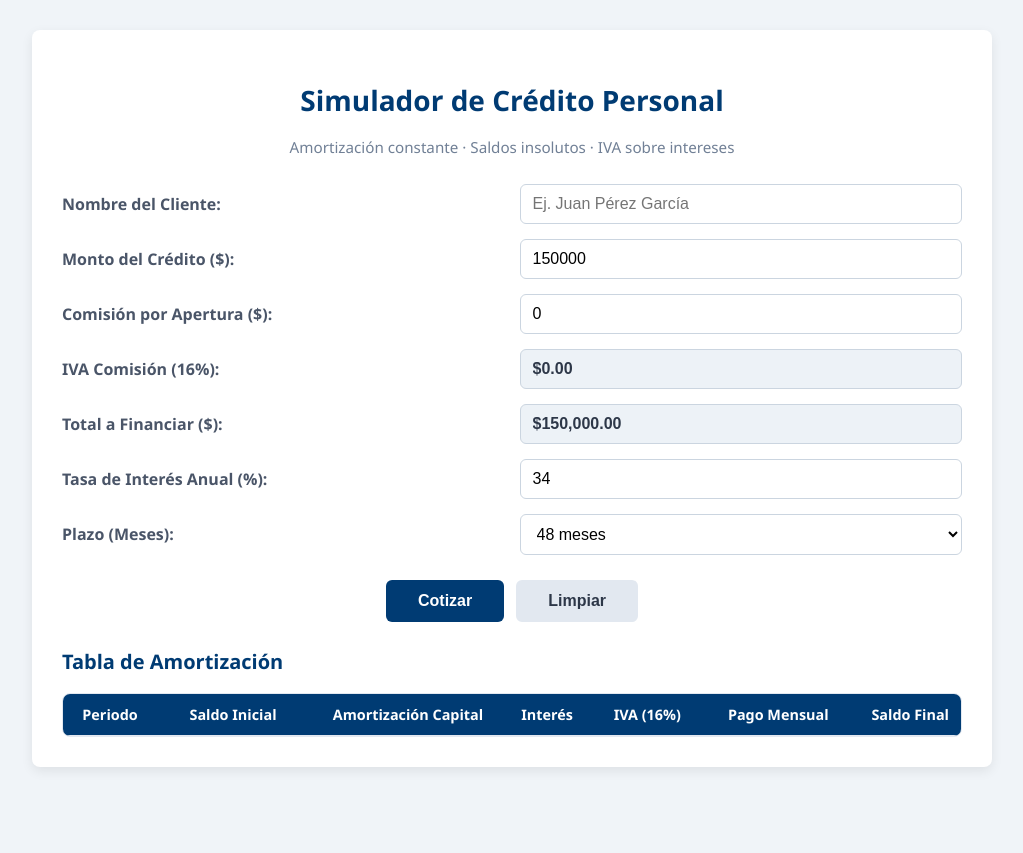
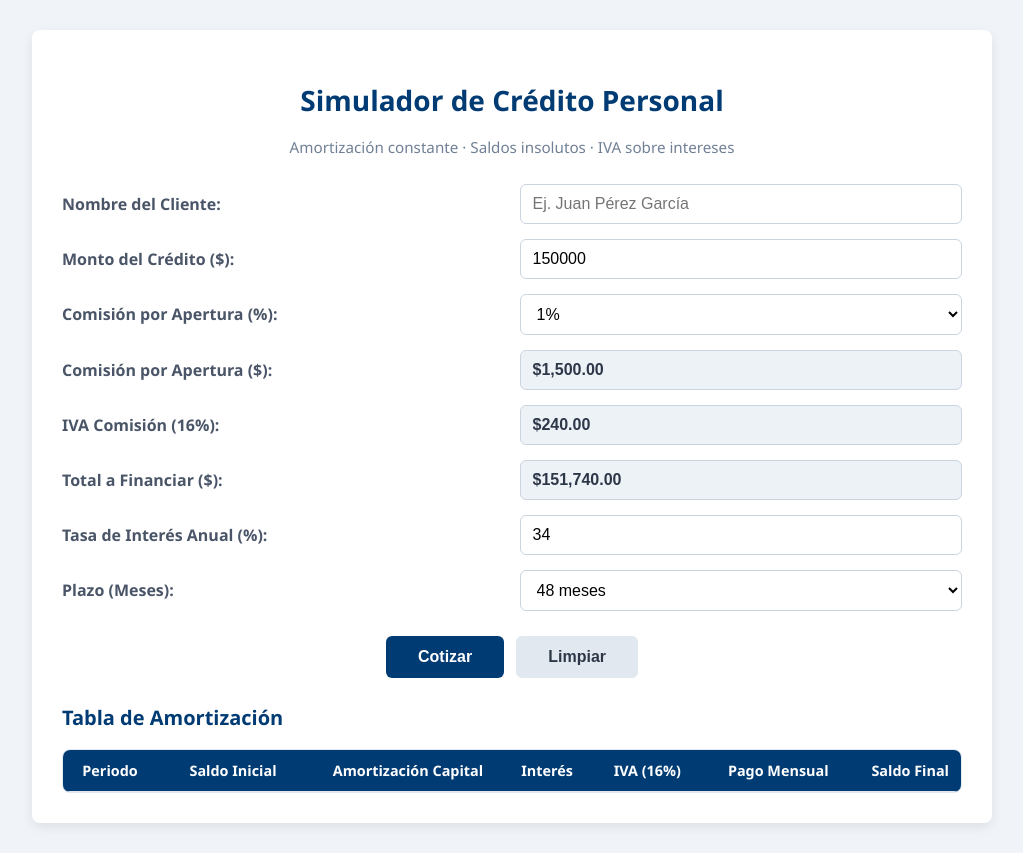
Before and after one commit to LeoVD29S/Simulador, a plain HTML site: page index.html in a window 1280 px wide. Shown: the whole page, without its empty margins (128-1151 px from the left). Before the commit the page ends 800 px from the top, so only its background shows below. Drawn offline with Linux system fonts and the light colour scheme.

Commit message:
comision apertura porcentaje uno o dos

```diff
--- a/index.html
+++ b/index.html
@@ -18,8 +18,14 @@
             <label for="monto">Monto del Crédito ($):</label>
             <input type="number" id="monto" value="150000" min="1" step="0.01" required>
 
+            <label for="comision-porcentaje">Comisión por Apertura (%):</label>
+            <select id="comision-porcentaje">
+                <option value="1" selected>1%</option>
+                <option value="2">2%</option>
+            </select>
+
             <label for="comision-apertura">Comisión por Apertura ($):</label>
-            <input type="number" id="comision-apertura" value="0" min="0" step="0.01">
+            <input type="text" id="comision-apertura" class="readonly" readonly value="$0.00">
 
             <label for="iva-apertura">IVA Comisión (16%):</label>
             <input type="text" id="iva-apertura" class="readonly" readonly value="$0.00">
--- a/script.js
+++ b/script.js
@@ -3,7 +3,7 @@ const IVA_VALOR = 0.16;
 document.getElementById('btn-cotizar').addEventListener('click', procesarSimulacion);
 document.getElementById('btn-limpiar').addEventListener('click', limpiarFormulario);
 document.getElementById('monto').addEventListener('input', actualizarTotalesFinanciamiento);
-document.getElementById('comision-apertura').addEventListener('input', actualizarTotalesFinanciamiento);
+document.getElementById('comision-porcentaje').addEventListener('change', actualizarTotalesFinanciamiento);
 
 function formatearMoneda(valor) {
     return valor.toLocaleString('es-MX', {
@@ -14,18 +14,25 @@ function formatearMoneda(valor) {
     });
 }
 
+function obtenerComisionApertura() {
+    const monto = parseFloat(document.getElementById('monto').value) || 0;
+    const porcentaje = parseFloat(document.getElementById('comision-porcentaje').value) || 0;
+    return monto * (porcentaje / 100);
+}
+
 function obtenerTotalFinanciar() {
     const monto = parseFloat(document.getElementById('monto').value) || 0;
-    const comision = parseFloat(document.getElementById('comision-apertura').value) || 0;
+    const comision = obtenerComisionApertura();
     const ivaComision = comision * IVA_VALOR;
     return monto + comision + ivaComision;
 }
 
 function actualizarTotalesFinanciamiento() {
-    const comision = parseFloat(document.getElementById('comision-apertura').value) || 0;
+    const comision = obtenerComisionApertura();
     const ivaComision = comision * IVA_VALOR;
     const totalFinanciar = obtenerTotalFinanciar();
 
+    document.getElementById('comision-apertura').value = formatearMoneda(comision);
     document.getElementById('iva-apertura').value = formatearMoneda(ivaComision);
     document.getElementById('total-financiar').value = formatearMoneda(totalFinanciar);
 }
@@ -100,7 +107,7 @@ function procesarSimulacion() {
 function limpiarFormulario() {
     document.getElementById('credit-form').reset();
     document.getElementById('monto').value = '150000';
-    document.getElementById('comision-apertura').value = '0';
+    document.getElementById('comision-porcentaje').value = '1';
     document.getElementById('tasa').value = '34';
     document.getElementById('plazo').value = '48';
 
```
